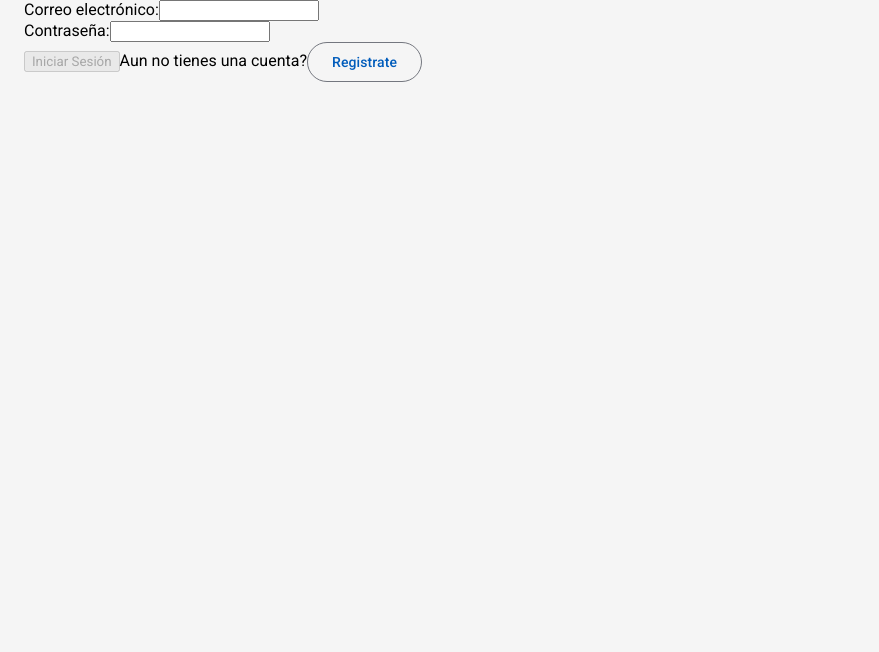
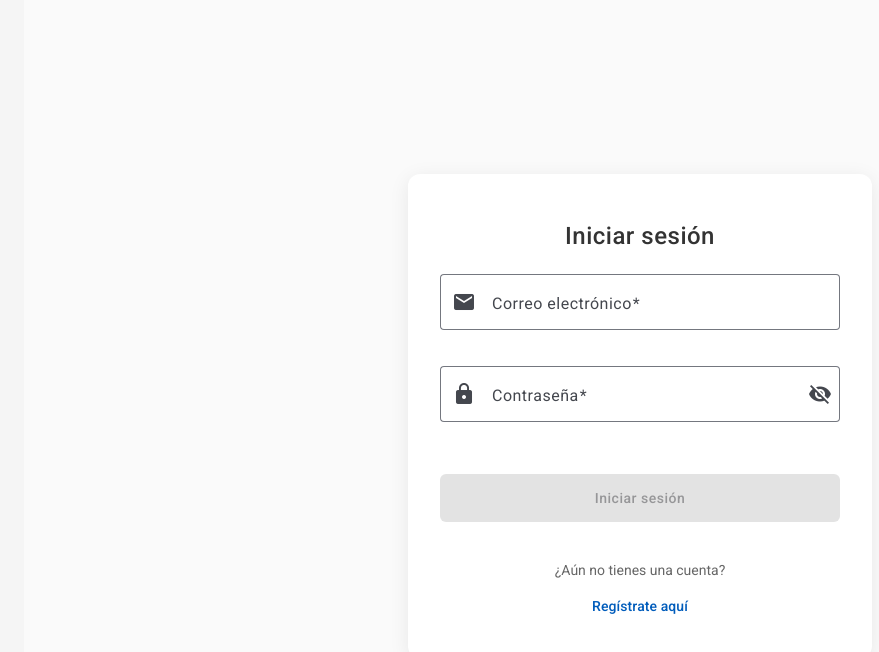
Before and after one commit to AbrahamzzZ/Directorio-Salud, an Angular app: page /login in a window 1280 px wide. Shown: the top 652 px of the page, without its empty margins (0-879 px from the left). Built offline with nearby package versions, Linux system fonts and the light colour scheme.

Commit message:
Se mejoro la estetica del login

```diff
--- a/src/app/components/pages/login/login.component.css
+++ b/src/app/components/pages/login/login.component.css
@@ -0,0 +1,82 @@
+.login-container {
+  display: flex;
+  justify-content: center;
+  align-items: center;
+  min-height: 100vh;
+  background-color: #fafafa;
+  padding: 1rem;
+}
+
+.login-card {
+  width: 100%;
+  max-width: 400px;
+  padding: 2rem;
+  border-radius: 12px;
+  box-shadow: 0 4px 20px rgba(0, 0, 0, 0.08);
+  background-color: white;
+}
+
+.login-title {
+  font-size: 1.5rem;
+  font-weight: 500;
+  color: #333;
+  margin-bottom: 1.5rem;
+  text-align: center;
+  letter-spacing: 0.5px;
+}
+
+.login-form {
+  display: flex;
+  flex-direction: column;
+  gap: 1rem;
+}
+
+mat-form-field {
+  width: 100%;
+}
+
+.error {
+  display: flex;
+  align-items: center;
+  gap: 0.5rem;
+  color: #f44336;
+  font-size: 0.875rem;
+  margin: 0.5rem 0;
+  padding: 0.5rem;
+  border-radius: 4px;
+  background-color: rgba(244, 67, 54, 0.08);
+}
+
+.error mat-icon {
+  font-size: 1.125rem;
+  height: 1.125rem;
+  width: 1.125rem;
+}
+
+.login-button {
+  margin-top: 1rem;
+  height: 48px;
+  border-radius: 6px;
+  font-weight: 500;
+  letter-spacing: 0.5px;
+}
+
+.register-section {
+  display: flex;
+  flex-direction: column;
+  align-items: center;
+  margin-top: 1.5rem;
+  gap: 0.5rem;
+  text-align: center;
+}
+
+.register-section span {
+  color: #666;
+  font-size: 0.875rem;
+}
+
+.register-section a {
+  font-weight: 500;
+  text-decoration: none;
+  cursor: pointer;
+}
--- a/src/app/components/pages/login/login.component.html
+++ b/src/app/components/pages/login/login.component.html
@@ -1,27 +1,45 @@
-<form [formGroup]="loginForm" (ngSubmit)="onSubmit()">
-    <div>
-        <label for="email">Correo electrónico:</label>
-        <input type="email" id="email" formControlName="email" />
+<div class="login-container">
+  <div class="login-card">
+    <h1 class="login-title">Iniciar sesión</h1>
 
-        @if (loginForm.get('email')?.invalid && loginForm.get('email')?.touched) {
-            <div class="error">El correo es requerido y debe ser válido.</div>
-        }
-    </div>
+    <form [formGroup]="loginForm" (ngSubmit)="onSubmit()" class="login-form">
+      <mat-form-field appearance="outline">
+        <mat-label>Correo electrónico</mat-label>
+        <input matInput type="email" formControlName="email" autocomplete="email">
+        <mat-icon matPrefix>email</mat-icon>
+        <mat-error *ngIf="loginForm.get('email')?.hasError('required')">
+          El correo es requerido
+        </mat-error>
+        <mat-error *ngIf="loginForm.get('email')?.hasError('email')">
+          Ingrese un correo válido
+        </mat-error>
+      </mat-form-field>
 
-    <div>
-        <label for="password">Contraseña:</label>
-        <input type="password" id="password" formControlName="password" />
+      <mat-form-field appearance="outline">
+        <mat-label>Contraseña</mat-label>
+        <input matInput [type]="ocultarContrasena ? 'password' : 'text'" formControlName="password" autocomplete="current-password">
+        <mat-icon matPrefix>lock</mat-icon>
+        <button mat-icon-button matSuffix (click)="ocultarContrasena = !ocultarContrasena" type="button" [attr.aria-label]="'Mostrar contraseña'" [attr.aria-pressed]="!ocultarContrasena">
+          <mat-icon>{{ocultarContrasena ? 'visibility_off' : 'visibility'}}</mat-icon>
+        </button>
+        <mat-error *ngIf="loginForm.get('password')?.invalid">
+          La contraseña es requerida
+        </mat-error>
+      </mat-form-field>
 
-        @if (loginForm.get('password')?.invalid && loginForm.get('password')?.touched) {
-            <div class="error">La contraseña es requerida.</div>
-        }
-    </div>
+      <div *ngIf="mensajeError" class="error">
+        <mat-icon>error_outline</mat-icon>
+        <span>{{mensajeError}}</span>
+      </div>
 
-    @if (mensajeError) {
-        <div class="error">{{ mensajeError }}</div>
-    }
+      <button mat-flat-button color="primary" type="submit" [disabled]="loginForm.invalid" class="login-button">
+        Iniciar sesión
+      </button>
 
-    <button type="submit" [disabled]="loginForm.invalid">Iniciar Sesión</button>
-    <span>Aun no tienes una cuenta?</span>
-    <button mat-stroked-button (click)="registrar()">Registrate</button>
-</form>
+      <div class="register-section">
+        <span>¿Aún no tienes una cuenta?</span>
+        <a mat-button color="accent" (click)="registrar()">Regístrate aquí</a>
+      </div>
+    </form>
+  </div>
+</div>
--- a/src/app/components/pages/login/login.component.ts
+++ b/src/app/components/pages/login/login.component.ts
@@ -4,16 +4,20 @@ import { CommonModule } from '@angular/common';
 import { ServLoginService } from '../../../services/serv-login.service';
 import { Router } from '@angular/router';
 import { MatButtonModule } from '@angular/material/button';
+import { MatFormField, MatInputModule } from '@angular/material/input';
+import { MatIcon } from '@angular/material/icon';
+import { MatCardModule } from '@angular/material/card';
 
 @Component({
   selector: 'app-login',
-  imports: [ReactiveFormsModule, CommonModule, MatButtonModule],
+  imports: [ReactiveFormsModule, CommonModule, MatButtonModule, MatInputModule, MatFormField, MatIcon, MatCardModule],
   templateUrl: './login.component.html',
   styleUrls: ['./login.component.css'],
 })
 export class LoginComponent {
-  loginForm: FormGroup;
-  mensajeError: string = '';
+  public loginForm: FormGroup;
+  public mensajeError: string = '';
+  public ocultarContrasena: boolean = true;
 
   constructor(private fb: FormBuilder, private loginService: ServLoginService, private router:Router) {
     this.loginForm = this.fb.group({
```
